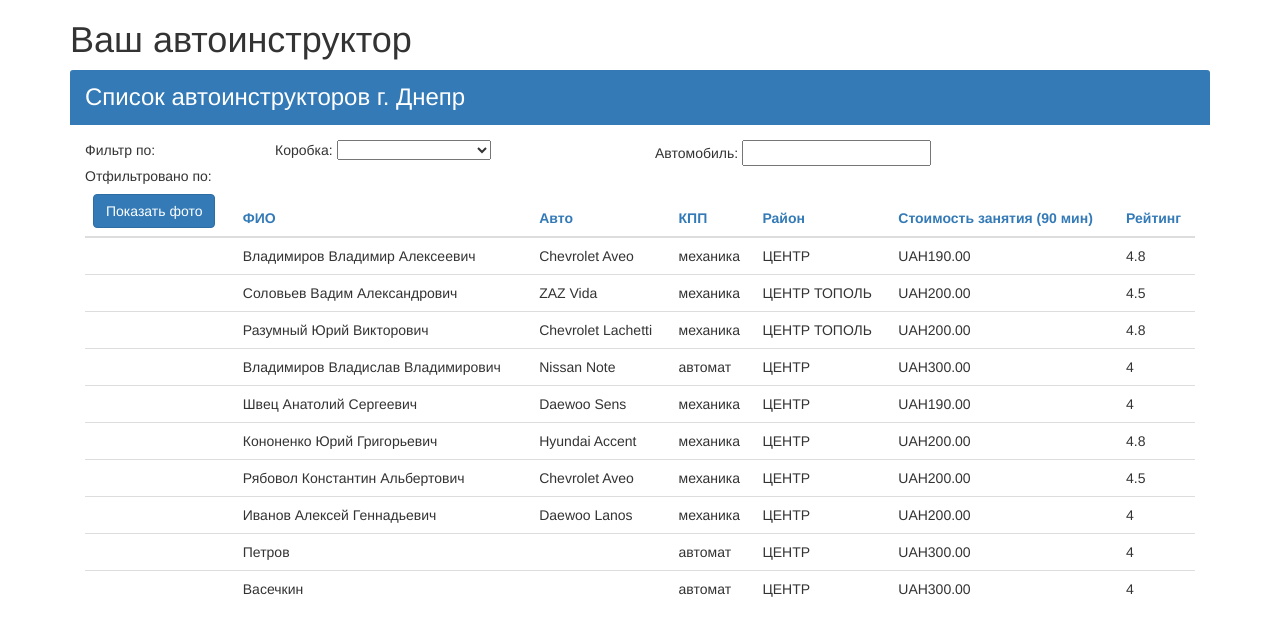
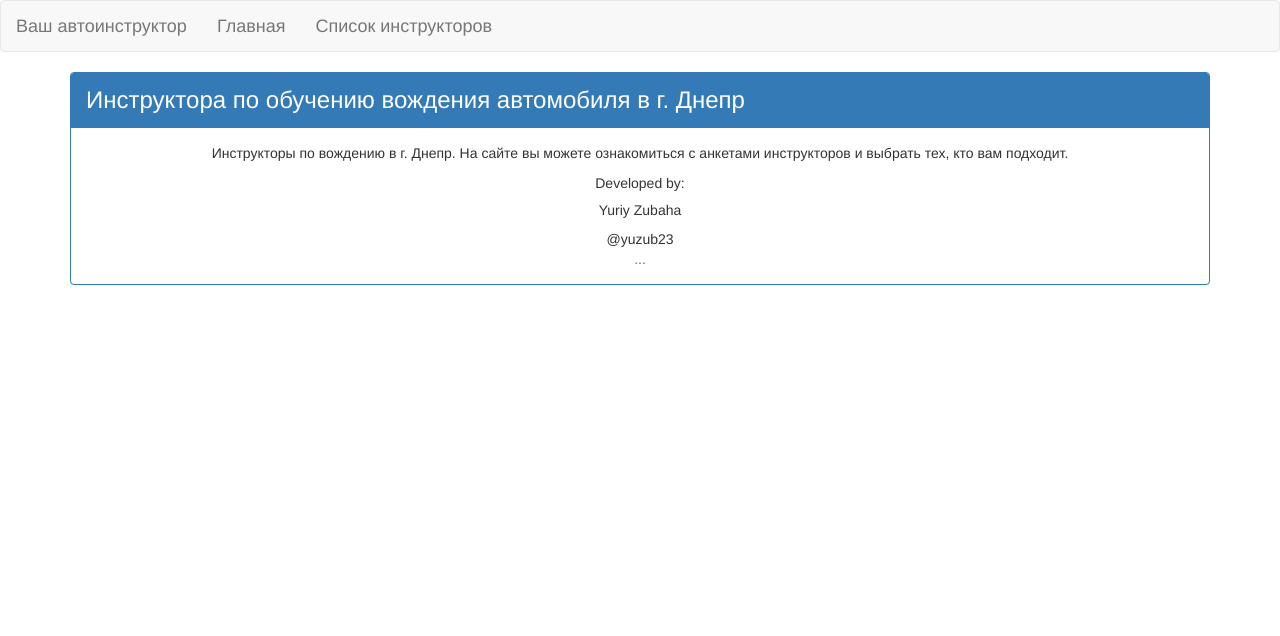
Before and after one commit to yuzub/instructor-dp-ua, an Angular app: page /welcome in a window 1280 px wide. Shown: the top 636 px of the page. Built offline with nearby package versions, Linux system fonts and the light colour scheme.

Commit message:
Add routing

```diff
--- a/src/app/app.component.html
+++ b/src/app/app.component.html
@@ -1,7 +1,15 @@
 <!--The whole content below can be removed with the new code.-->
-<div class="container">
-  <h1>
-   {{title}}
-  </h1>
-  <ai-instructors></ai-instructors>
+<div>
+  <nav class="navbar navbar-default">
+    <div class="container-fluid">
+      <a class="navbar-brand">{{pageTitle}}</a>
+      <ul class="nav navbar-nav">
+        <li><a [routerLink]="['/welcome']">Главная</a></li>
+        <li><a [routerLink]="['/instructors']">Список инструкторов</a></li>
+      </ul>
+    </div>
+  </nav>
+  <div class="container">
+    <router-outlet></router-outlet>
+  </div>
 </div>
--- a/src/app/app.component.ts
+++ b/src/app/app.component.ts
@@ -8,5 +8,5 @@ import { InstructorService } from "./instructors/instructor.service";
   providers: [InstructorService]
 })
 export class AppComponent {
-  title = 'Ваш автоинструктор';
+  pageTitle = 'Ваш автоинструктор';
 }
--- a/src/app/app.module.ts
+++ b/src/app/app.module.ts
@@ -2,18 +2,28 @@ import { BrowserModule } from '@angular/platform-browser';
 import { NgModule } from '@angular/core';
 import { FormsModule } from '@angular/forms';
 import { HttpClientModule } from '@angular/common/http';
+import { RouterModule } from '@angular/router';
 
 import { AppComponent } from './app.component';
 import { InstructorListComponent } from './instructors/instructor-list.component';
+import { InstructorDetailComponent } from './instructors/instructor-detail.component';
+import { WelcomeComponent } from "./home/welcome.component";
 
 @NgModule({
   declarations: [
-    AppComponent, InstructorListComponent
+    AppComponent, InstructorListComponent, InstructorDetailComponent, WelcomeComponent
   ],
   imports: [
     BrowserModule,
     FormsModule,
-    HttpClientModule
+    HttpClientModule,
+    RouterModule.forRoot([
+      { path: 'instructors', component: InstructorListComponent },
+      { path: 'instructors/:id', component: InstructorDetailComponent },
+      { path: 'welcome', component: WelcomeComponent },
+      { path: '', redirectTo: 'welcome', pathMatch: 'full' },
+      { path: '**', redirectTo: 'welcome', pathMatch: 'full' }
+    ])
   ],
   providers: [],
   bootstrap: [AppComponent]
--- a/src/app/home/welcome.component.html
+++ b/src/app/home/welcome.component.html
@@ -4,19 +4,19 @@
     </div>
     <div class="panel-body"  >
         <div class="row" >
-            <img src="./assets/images/logo.jpg"
+            <!-- <img src="./assets/images/logo.jpg"
                  class="img-responsive center-block"
-                 style="max-height:300px;padding-bottom:50px"/>
+                 style="max-height:300px;padding-bottom:50px"/> -->
         </div>
         <div class="row">
-          <p>
+          <p class="text-center">
             Инструкторы по вождению в г. Днепр.
             На сайте вы можете ознакомиться с анкетами инструкторов и выбрать тех, кто вам подходит.
           </p>
         </div>
         <div class="row"  >
             <div class="text-center">Developed by:</div>
-            <h50 class="text-center">Yuriy Zubaha</h5>
+            <h5 class="text-center">Yuriy Zubaha</h5>
 
             <div class="text-center">@yuzub23</div>
             <div class="text-center">
--- a/src/app/home/welcome.component.ts
+++ b/src/app/home/welcome.component.ts
@@ -4,5 +4,5 @@ import { Component } from '@angular/core';
     templateUrl: './welcome.component.html'
 })
 export class WelcomeComponent {
-    public pageTitle: string = 'Welcome';
+    public pageTitle: string = 'Инструктора по обучению вождения автомобиля в г. Днепр';
 }
--- /dev/null
+++ b/src/app/instructors/instructor-detail.component.html
@@ -0,0 +1,5 @@
+<div class="panel panel-primary" *ngIf='instructor'>
+  <div class="panel-heading">
+    {{pageTitle + ': ' + instructor.instructorName}}
+  </div>
+</div>
--- /dev/null
+++ b/src/app/instructors/instructor-detail.component.ts
@@ -0,0 +1,18 @@
+import { Component, OnInit } from '@angular/core';
+import { IInstructor } from "./instructor";
+
+@Component({
+  selector: 'ai-instructor-detail',
+  templateUrl: './instructor-detail.component.html',
+  styleUrls: ['./instructor-detail.component.css']
+})
+export class InstructorDetailComponent implements OnInit {
+  pageTitle = 'Инструктор';
+  instructor: IInstructor;
+
+  constructor() { }
+
+  ngOnInit() {
+  }
+
+}
--- a/src/app/instructors/instructor-list.component.html
+++ b/src/app/instructors/instructor-list.component.html
@@ -2,8 +2,8 @@
     <div class="panel-heading">{{pageTitle}}</div>
     <div class="panel-body">
         <div class="row">
-            <div class="col-md-2">Фильтр по:</div>
-            <div class="col-md-4">
+            <div class="col-sm-2">Фильтр по:</div>
+            <div class="col-sm-4">
               Коробка:
               <!-- <input type="text" [(ngModel)]=gearboxFilter> -->
               <select name="gb" id="" [(ngModel)]=gearboxFilter>
@@ -12,12 +12,12 @@
                 <option value="Автомат">Автомат</option>
               </select>
             </div>
-            <div class="col-md-4">Автомобиль: <input type="text" [(ngModel)]=carFilter></div>
+            <div class="col-sm-4">Автомобиль: <input type="text" [(ngModel)]=carFilter></div>
         </div>
         <div class="row">
-            <div class="col-md-2">Отфильтровано по:</div>
-            <div class="col-md-4">{{gearboxFilter}}</div>
-            <div class="col-md-4">{{carFilter}}</div>
+            <div class="col-sm-2">Отфильтровано по:</div>
+            <div class="col-sm-4">{{gearboxFilter}}</div>
+            <div class="col-sm-4">{{carFilter}}</div>
         </div>
         <div class="table-responsive">
             <table class="table" *ngIf="instructors && instructors.length">
--- a/src/app/instructors/instructor-list.component.ts
+++ b/src/app/instructors/instructor-list.component.ts
@@ -3,7 +3,7 @@ import { IInstructor } from "./instructor";
 import { InstructorService } from "./instructor.service";
 
 @Component({
-  selector: 'ai-instructors',
+  // selector: 'ai-instructors',
   templateUrl: './instructor-list.component.html',
   styleUrls: ['./instructor-list.component.css']
 })
--- a/src/app/instructors/instructor.service.ts
+++ b/src/app/instructors/instructor.service.ts
@@ -15,7 +15,7 @@ export class InstructorService {
 
     getInstructors(): Observable<IInstructor[]> {
         return this._http.get<IInstructor[]>(this._instructorUrl)
-        .do(data => console.log('All:' + JSON.stringify(data)))
+        // .do(data => console.log('All:' + JSON.stringify(data)))
         .catch(this.handleError);
     }
 
```
Also changed, not shown: .angular-cli.json, src/app/instructors/instructor-detail.component.css (added), 1 other file (tests, documents, lock files or other folders).
